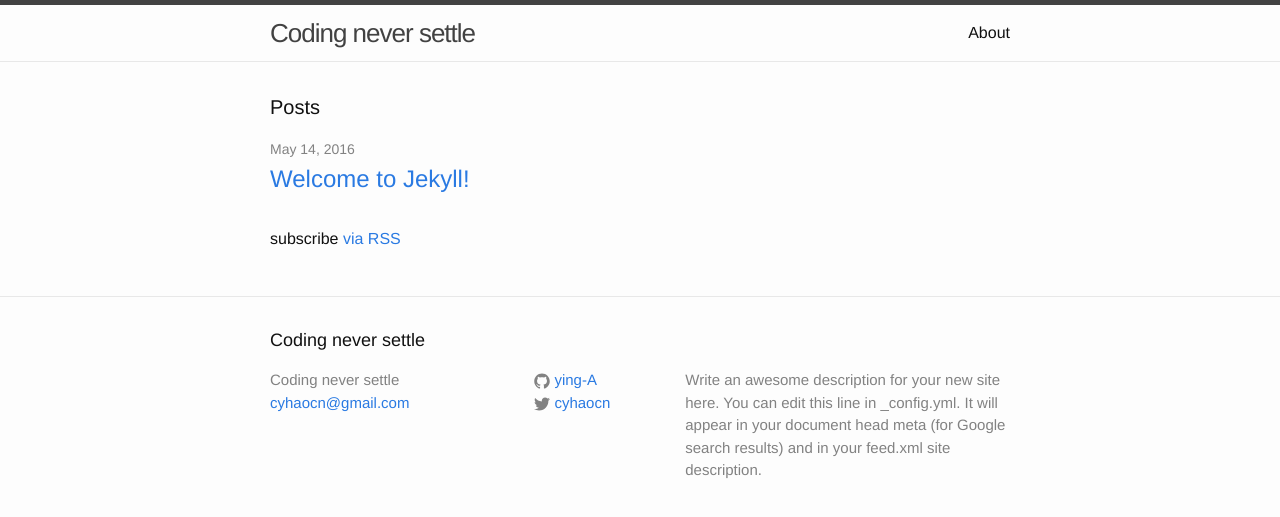
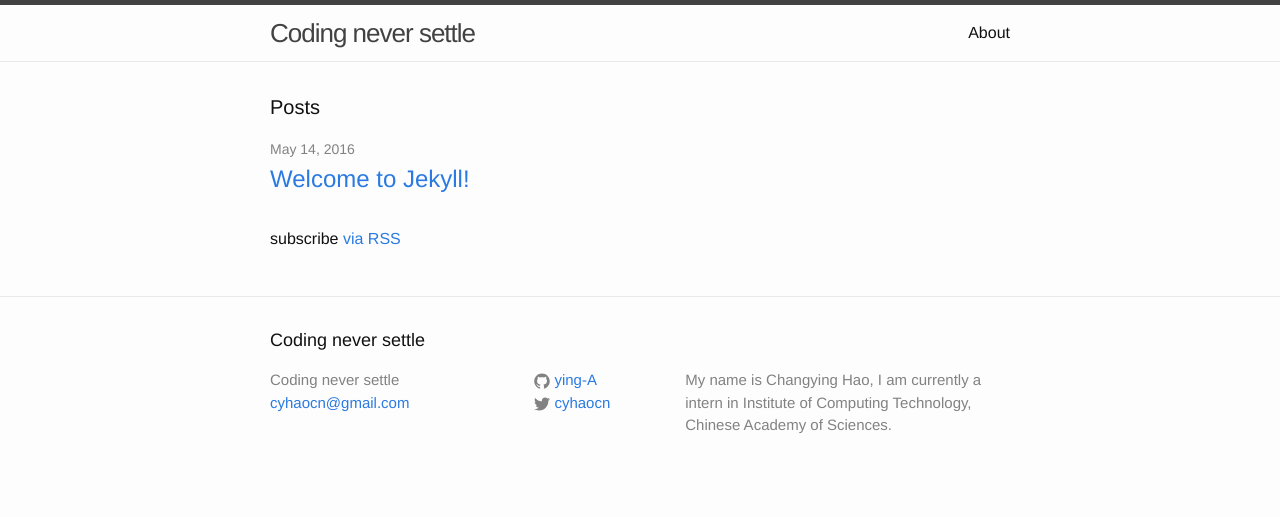
Before and after one commit to ying-A/ying-A.github.io, a Jekyll site: the page built from index.html, in a window 1280 px wide. Shown: the top 517 px of the page. Built offline with Jekyll 4.4.1, drawn with Linux system fonts in a browser that asks for light colours.

Commit message:
Update _config.yml

```diff
--- a/_config.yml
+++ b/_config.yml
@@ -9,9 +9,8 @@
 title: Coding never settle
 email: cyhaocn@gmail.com
 description: > # this means to ignore newlines until "baseurl:"
-  Write an awesome description for your new site here. You can edit this
-  line in _config.yml. It will appear in your document head meta (for
-  Google search results) and in your feed.xml site description.
+  My name is Changying Hao, I am currently a intern
+  in Institute of Computing Technology, Chinese Academy of Sciences.
 baseurl: "" # the subpath of your site, e.g. /blog
 url: "http://cyhao.me" # the base hostname & protocol for your site
 twitter_username: cyhaocn
```
